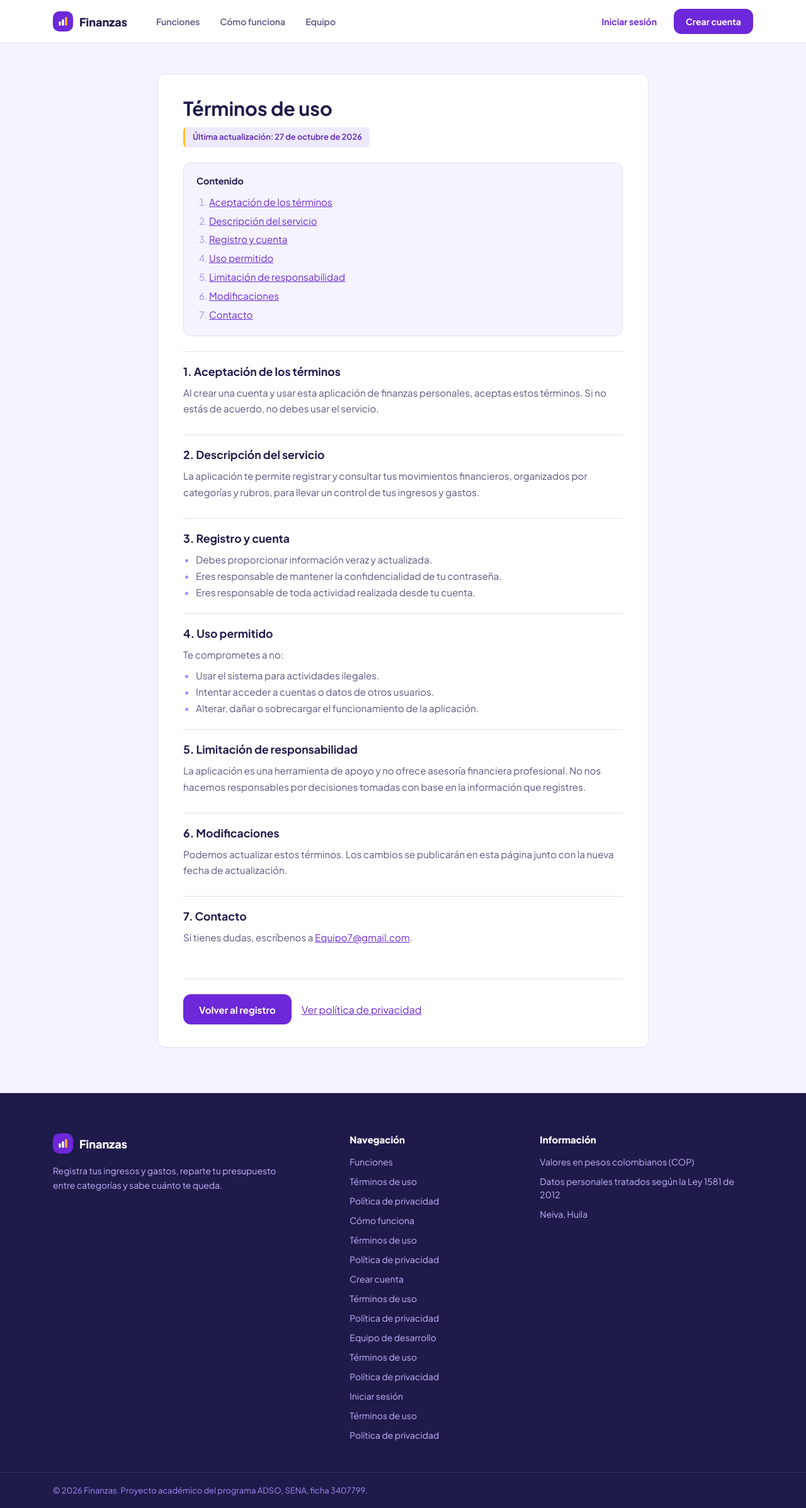
After one commit to Chulixx162/finanzas_personales, a PHP site: page /views/legal/terms_of_use.php in a window 1280 px wide. The commit adds this page. Shown: the whole page at 63% size. Run offline with PHP 8.4, Linux system fonts and the light colour scheme.

Commit message:
feat: terminos de condiciones y privacidad

```diff
--- /dev/null
+++ b/public/css/legal.css
@@ -0,0 +1,142 @@
+/* public/css/legal.css
+   Términos de uso y política de privacidad (views/legal/).
+   Las variables (--primary, --border, ...) y los botones (.btn) vienen de layout.css,
+   así que layout.css debe cargarse antes que este archivo. */
+
+.legal-page {
+  padding: 48px 20px 72px;
+}
+
+.legal {
+  max-width: 780px;
+  margin: 0 auto;
+  padding: 36px 40px;
+  background: var(--surface);
+  border: 1px solid var(--border);
+  border-radius: var(--radius);
+  color: var(--text);
+}
+
+/* Encabezado */
+.legal h1 {
+  margin: 0 0 12px;
+  color: var(--deep);
+  font-size: 1.9rem;
+  line-height: 1.2;
+}
+
+.legal .updated {
+  display: inline-block;
+  margin: 0 0 24px;
+  padding: 5px 12px;
+  border-left: 3px solid var(--gold);
+  border-radius: 6px;
+  background: var(--tint);
+  color: var(--primary-dark);
+  font-size: .8rem;
+  font-weight: 600;
+}
+
+/* Tabla de contenido */
+.legal .toc {
+  margin-bottom: 24px;
+  padding: 16px 20px;
+  border: 1px solid var(--border);
+  border-radius: var(--radius);
+  background: var(--bg);
+}
+
+.legal .toc-title {
+  margin: 0;
+  color: var(--deep);
+  font-size: .9rem;
+  font-weight: 700;
+}
+
+.legal .toc ol {
+  margin: 8px 0 0;
+  padding-left: 20px;
+}
+
+.legal .toc li {
+  margin: 4px 0;
+  color: var(--muted);
+}
+
+/* Secciones */
+.legal section {
+  padding: 20px 0;
+  border-top: 1px solid var(--border);
+}
+
+.legal h2 {
+  margin: 0 0 10px;
+  color: var(--deep);
+  font-size: 1.1rem;
+}
+
+.legal p,
+.legal li {
+  color: var(--muted);
+  font-size: .95rem;
+  line-height: 1.7;
+}
+
+.legal section p {
+  margin: 0 0 8px;
+}
+
+.legal ul {
+  margin: 8px 0 0;
+  padding-left: 20px;
+}
+
+.legal li::marker {
+  color: var(--soft);
+}
+
+/* Enlaces: :not(.btn) evita que el color del texto pise al del botón */
+.legal a:not(.btn) {
+  color: var(--primary);
+}
+
+.legal a:not(.btn):hover {
+  color: var(--primary-dark);
+}
+
+.legal a:focus-visible {
+  outline: 3px solid var(--soft-2);
+  outline-offset: 2px;
+}
+
+/* Acciones al final */
+.legal .actions {
+  display: flex;
+  flex-wrap: wrap;
+  align-items: center;
+  gap: 16px;
+  margin-top: 24px;
+  padding-top: 24px;
+  border-top: 1px solid var(--border);
+}
+
+/* Celular */
+@media (max-width: 600px) {
+  .legal-page {
+    padding: 24px 12px 48px;
+  }
+
+  .legal {
+    padding: 24px 20px;
+  }
+
+  .legal h1 {
+    font-size: 1.5rem;
+  }
+
+  .legal .actions {
+    flex-direction: column;
+    align-items: stretch;
+    text-align: center;
+  }
+}
--- a/views/layouts/footer.php
+++ b/views/layouts/footer.php
@@ -49,6 +49,8 @@ if ($logueado) {
             <ul>
                 <?php foreach ($enlaces as [$etiqueta, $ruta]): ?>
                     <li><a href="<?= $h($base . $ruta) ?>"><?= $h($etiqueta) ?></a></li>
+                    <li><a href="<?= $h($base) ?>views/legal/terms_of_use.php">Términos de uso</a></li>
+                    <li><a href="<?= $h($base) ?>views/legal/privacy_policies.php">Política de privacidad</a></li>
                 <?php endforeach; ?>
             </ul>
         </nav>
--- /dev/null
+++ b/views/legal/terms_of_use.php
@@ -0,0 +1,124 @@
+<?php
+// views/legal/terms_of_use.php
+// Página pública: no requiere sesión, se lee antes de registrarse.
+
+if (session_status() === PHP_SESSION_NONE) {
+    session_start();
+}
+
+$base     = '../../';   // desde views/legal/ hasta la raíz del proyecto
+$active   = '';         // las páginas legales no están en el menú principal
+$logueado = isset($_SESSION['user_id']);
+
+$h = fn($texto) => htmlspecialchars((string) $texto, ENT_QUOTES, 'UTF-8');
+
+// Cambia la fecha solo cuando cambien los términos.
+$ultimaActualizacion = '27 de octubre de 2026';
+$correoContacto      = 'Equipo7@gmail.com';
+
+// El botón de regreso depende de si hay sesión.
+$volverRuta  = $base . ($logueado ? 'controllers/dashboardController.php' : 'views/auth/register.php');
+$volverTexto = $logueado ? 'Ir a mi panel' : 'Volver al registro';
+?>
+<!DOCTYPE html>
+<html lang="es">
+
+<head>
+    <meta charset="utf-8">
+    <meta name="viewport" content="width=device-width, initial-scale=1">
+    <title>Términos de uso | Finanzas Personales</title>
+    <link rel="preconnect" href="https://fonts.googleapis.com">
+    <link rel="preconnect" href="https://fonts.gstatic.com" crossorigin>
+    <link href="https://fonts.googleapis.com/css2?family=Plus+Jakarta+Sans:wght@400;600;700;800&display=swap" rel="stylesheet">
+    <link rel="stylesheet" href="<?= $h($base) ?>public/css/layout.css">
+    <link rel="stylesheet" href="<?= $h($base) ?>public/css/legal.css">
+    <link rel="icon" type="image/x-icon" href="<?= $h($base) ?>public/img/icon.webp">
+</head>
+
+<body class="layout">
+
+    <?php require __DIR__ . '/../layouts/navbar.php'; ?>
+
+    <main class="legal-page">
+        <article class="legal">
+
+            <h1>Términos de uso</h1>
+            <p class="updated">Última actualización: <?= $h($ultimaActualizacion) ?></p>
+
+            <nav class="toc" aria-label="Contenido">
+                <p class="toc-title">Contenido</p>
+                <ol>
+                    <li><a href="#aceptacion">Aceptación de los términos</a></li>
+                    <li><a href="#servicio">Descripción del servicio</a></li>
+                    <li><a href="#cuenta">Registro y cuenta</a></li>
+                    <li><a href="#uso">Uso permitido</a></li>
+                    <li><a href="#responsabilidad">Limitación de responsabilidad</a></li>
+                    <li><a href="#cambios">Modificaciones</a></li>
+                    <li><a href="#contacto">Contacto</a></li>
+                </ol>
+            </nav>
+
+            <section id="aceptacion">
+                <h2>1. Aceptación de los términos</h2>
+                <p>Al crear una cuenta y usar esta aplicación de finanzas personales,
+                    aceptas estos términos. Si no estás de acuerdo, no debes usar el servicio.</p>
+            </section>
+
+            <section id="servicio">
+                <h2>2. Descripción del servicio</h2>
+                <p>La aplicación te permite registrar y consultar tus movimientos
+                    financieros, organizados por categorías y rubros, para llevar un
+                    control de tus ingresos y gastos.</p>
+            </section>
+
+            <section id="cuenta">
+                <h2>3. Registro y cuenta</h2>
+                <ul>
+                    <li>Debes proporcionar información veraz y actualizada.</li>
+                    <li>Eres responsable de mantener la confidencialidad de tu contraseña.</li>
+                    <li>Eres responsable de toda actividad realizada desde tu cuenta.</li>
+                </ul>
+            </section>
+
+            <section id="uso">
+                <h2>4. Uso permitido</h2>
+                <p>Te comprometes a no:</p>
+                <ul>
+                    <li>Usar el sistema para actividades ilegales.</li>
+                    <li>Intentar acceder a cuentas o datos de otros usuarios.</li>
+                    <li>Alterar, dañar o sobrecargar el funcionamiento de la aplicación.</li>
+                </ul>
+            </section>
+
+            <section id="responsabilidad">
+                <h2>5. Limitación de responsabilidad</h2>
+                <p>La aplicación es una herramienta de apoyo y no ofrece asesoría
+                    financiera profesional. No nos hacemos responsables por decisiones
+                    tomadas con base en la información que registres.</p>
+            </section>
+
+            <section id="cambios">
+                <h2>6. Modificaciones</h2>
+                <p>Podemos actualizar estos términos. Los cambios se publicarán en
+                    esta página junto con la nueva fecha de actualización.</p>
+            </section>
+
+            <section id="contacto">
+                <h2>7. Contacto</h2>
+                <p>Si tienes dudas, escríbenos a
+                    <a href="mailto:<?= $h($correoContacto) ?>"><?= $h($correoContacto) ?></a>.</p>
+            </section>
+
+            <div class="actions">
+                <a class="btn btn-primary" href="<?= $h($volverRuta) ?>"><?= $h($volverTexto) ?></a>
+                <a href="privacy_policies.php">Ver política de privacidad</a>
+            </div>
+
+        </article>
+    </main>
+
+    <?php require __DIR__ . '/../layouts/footer.php'; ?>
+
+</body>
+
+</html>
```
Also changed, not shown: views/auth/register.php (+6 -2 lines), views/legal/privacy_policies.php (added, +112 -0 lines), models/categoriesModel.php (added).
